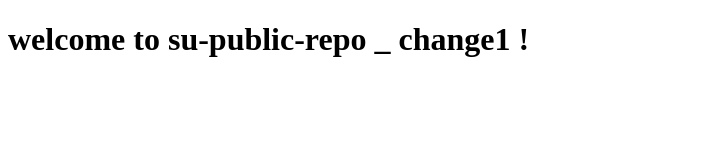
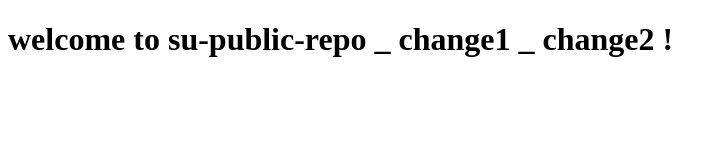
Before and after one commit to sumon737/su-public-repo, a plain HTML site: page index.html in a window 1280 px wide. Shown: the whole page, without its empty margins (0-726 px from the left). Drawn offline with Linux system fonts and the light colour scheme.

Commit message:
Update index.html

```diff
--- a/index.html
+++ b/index.html
@@ -1,4 +1,4 @@
 <!DOCTYPE html>
 <title> su-repo </title>
-<h1> welcome to su-public-repo _ change1 ! </h1>
+<h1> welcome to su-public-repo _ change1 _ change2 ! </h1>
 </html>
```
